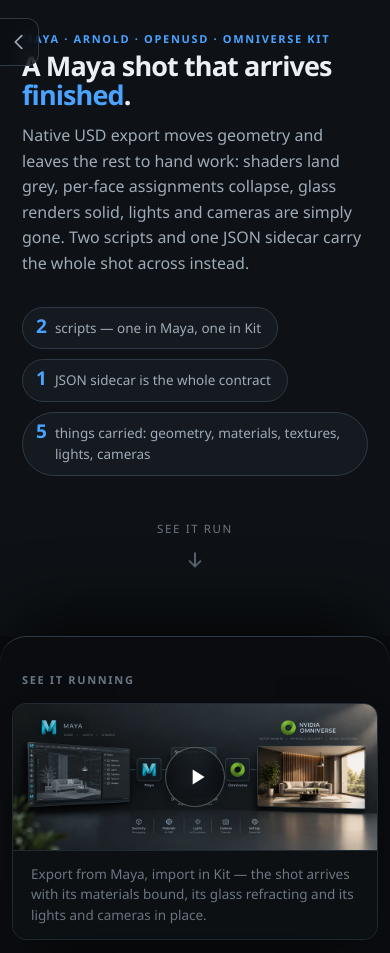
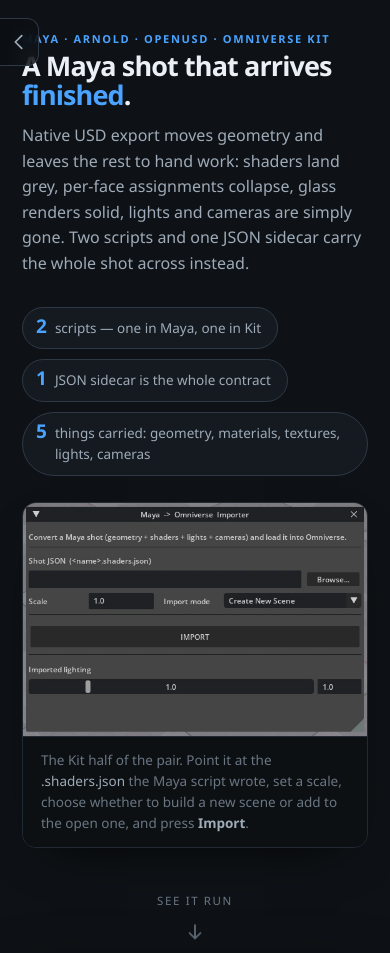
Before and after one commit to pixelclear23/3d_congifurator, a plain HTML site: page maya-to-omniverse.html in a window 390 px wide. Shown: the part 380-1333 px from the top of the page. Drawn offline with Linux system fonts and the light colour scheme.

Commit message:
Show the importer window beside the Maya page intro
The intro copy only needs about 60 characters a line, so the right half of the
1100px column was empty. The Kit-side importer window goes there: headline still
spans the column, and only the lede and the chips give up room.

Shown at its native 550x373 so the labels are not resampled, and shipped as PNG
plus a quality=92 WebP rather than the usual JPEG -- it is small text on flat
greys, where JPEG ringing shows and there is no photographic detail to lose.

The figure is width:min(100%,550px), not max-width: a max-width cannot shrink
below the panel's own width, so on a phone it would push the page wider than the
screen and take every other line of copy off the right edge with it.

```diff
--- a/maya-to-omniverse.html
+++ b/maya-to-omniverse.html
@@ -69,6 +69,11 @@
   <section id="intro" class="band alt">
     <p class="eyebrow">Maya · Arnold · OpenUSD · Omniverse Kit</p>
     <h1>A Maya shot that arrives <em>finished</em>.</h1>
+    <!-- The Kit-side window sits beside this copy rather than under it: the
+         text column only needs about 60 characters, which was leaving the
+         right half of the 1100px column empty. -->
+    <div class="introsplit">
+      <div>
         <p class="lede">
           Native USD export moves geometry and leaves the rest to hand work:
           shaders land grey, per-face assignments collapse, glass renders solid,
@@ -81,6 +86,26 @@
           <li><b>1</b> JSON sidecar is the whole contract</li>
           <li><b>5</b> things carried: geometry, materials, textures, lights, cameras</li>
         </ul>
+      </div>
+
+      <!-- Shown at its native 550px, so the labels stay sharp rather than being
+           resampled; the link is the full-size PNG as everywhere else. -->
+      <figure class="shot panelshot">
+        <a href="assets/shot-importer.png">
+          <picture>
+            <source srcset="assets/shot-importer.webp" type="image/webp"/>
+            <img src="assets/shot-importer.png" width="550" height="373"
+                 loading="lazy" decoding="async"
+                 alt="The Maya to Omniverse Importer window docked in Kit: a field for the shot JSON with a Browse button, a scale value, an import mode set to Create New Scene, one IMPORT button, and a slider for imported lighting."/>
+          </picture>
+        </a>
+        <figcaption>
+          The Kit half of the pair. Point it at the <em>.shaders.json</em> the
+          Maya script wrote, set a scale, choose whether to build a new scene or
+          add to the open one, and press <b>Import</b>.
+        </figcaption>
+      </figure>
+    </div>
 
     <a class="scrollmore" href="#watch">
       <span>See it run</span>
--- a/styles.css
+++ b/styles.css
@@ -591,6 +591,29 @@
 /* Sat inside the figure, which clips, so it gets its own strip underneath. */
 figure.banner .dots{justify-content:center;margin:0;padding:12px 0 10px}
 
+/* ---- copy beside a UI panel -------------------------------------------
+   The headline still spans the whole column; only the lede and the chips give
+   up room, because those are the parts that were leaving it empty. The panel
+   column is capped at the screenshot's own width so it is never resampled up,
+   and it shrinks with the column rather than overflowing it. */
+.introsplit{
+  display:grid;grid-template-columns:minmax(0,1fr) minmax(0,550px);
+  gap:30px 52px;align-items:start;margin-top:4px;
+}
+.introsplit > div > .lede:last-child,.introsplit > div > :last-child{margin-bottom:0}
+/* min(), not max-width: a max-width cannot shrink the figure below the panel's
+   own 550px, so on a phone it would push the page wider than the screen and
+   take every other line of copy off the right edge with it. */
+figure.panelshot{margin:0;justify-self:end;width:min(100%,550px)}
+figure.panelshot img{display:block}
+
+@media (max-width:980px){
+  /* Two columns stop paying for themselves once the copy drops below about 45
+     characters a line: stack, and let the panel run to the column edge. */
+  .introsplit{grid-template-columns:minmax(0,1fr);gap:26px}
+  figure.panelshot{justify-self:start}
+}
+
 /* ---- card variants used by the tool pages ---------------------------- */
 /* the label above a card's heading: "Geometry", "98% faster", "Materials" */
 .card .metric{
```
Also changed, not shown: assets/shot-importer.png (added), assets/shot-importer.webp (added), 1 other file. Lines whose indentation alone changed are shown as unchanged.
